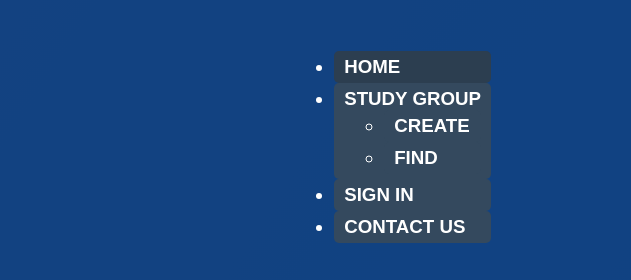
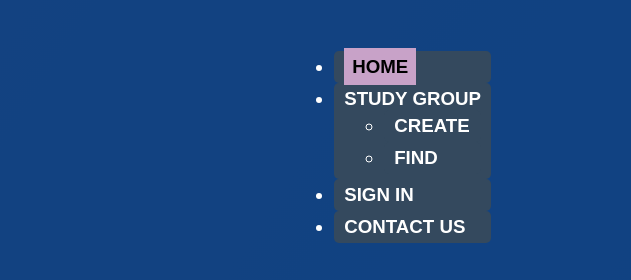
Before and after one commit to AtharvaLotankar11/PCE---Final-Presentation-Group-9-, a plain HTML site: page contact.html in a window 1280 px wide. In both pictures the pointer is over the link "HOME". Shown: the top 280 px of the page, 649-1280 px from the left. Drawn offline with Linux system fonts and the light colour scheme.

Commit message:
Update contactstyles.css

```diff
--- a/contactstyles.css
+++ b/contactstyles.css
@@ -49,8 +49,12 @@ nav ul li a {
   font-weight: bold;
 }
 
-nav ul li:hover {
-  background-color: #2c3e50;
+nav ul li a:hover {
+  background-color: #C8A2C8; /* Change background */
+  color: black;
+  transition: all 0.3s ease-in-out; /* Smooth transition */
+  padding: 0.5rem;
+  cursor: pointer;
 }
 
 #hero {
```
